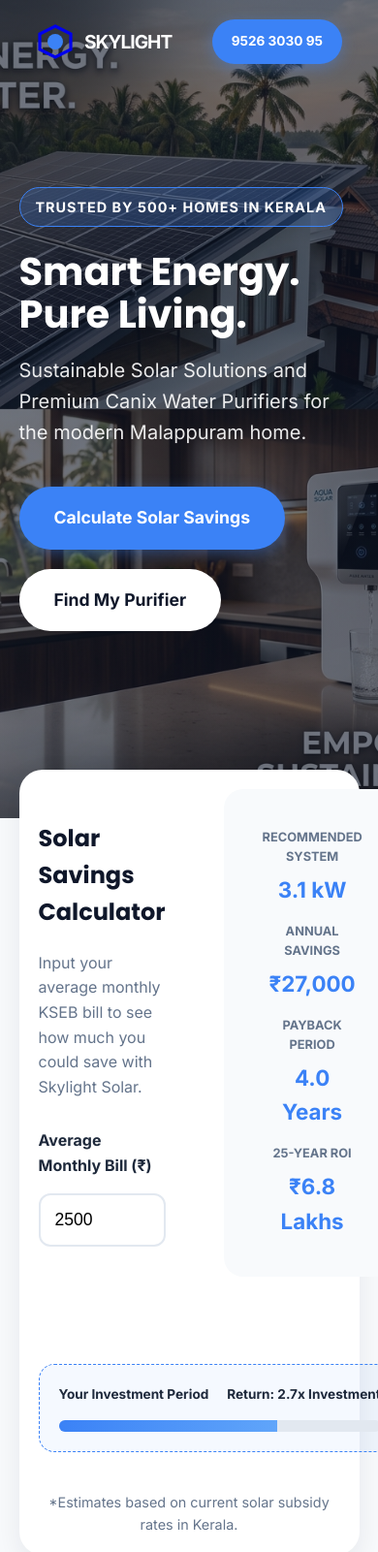
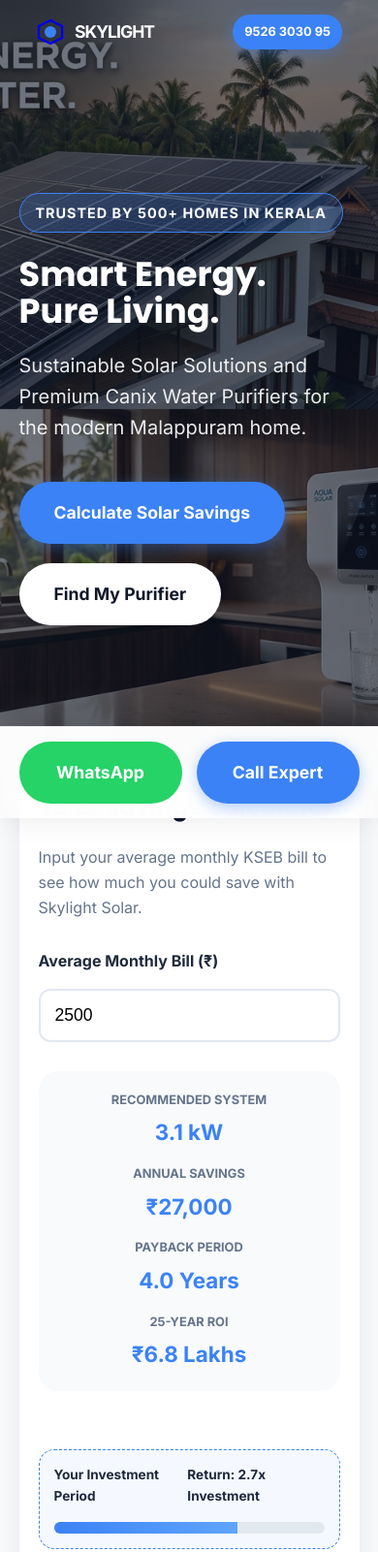
Before and after one commit to Shaazamaan/skylight-solar, a plain HTML site: page index.html in a window 390 px wide. Shown: the top 1601 px of the page at 97% size. Drawn offline with Linux system fonts and the light colour scheme.

Commit message:
Fix: Absolute Mobile Final - Aggressive !important overrides for stacking and overlap

```diff
--- a/index.html
+++ b/index.html
@@ -1,6 +1,6 @@
 <!--
   ╔══════════════════════════════════════════════════╗
-  ║    SKYLIGHT SOLAR   | BUILD MANIFEST v14.1       ║
+  ║    SKYLIGHT SOLAR   | BUILD MANIFEST v14.2 Final ║
   ╠══════════════════════════════════════════════════╣
   ║  Business      : Skylight Solar & Water Purifier ║
   ║  City          : Kottakkal                        ║
@@ -185,21 +185,24 @@
         @keyframes fadeIn { from { opacity: 0; transform: translateY(20px); } to { opacity: 1; transform: translateY(0); } }
 
         @media (max-width: 768px) {
-            #calculator { padding: 20px; margin-top: -50px; }
-            .calc-grid, .arc-grid { grid-template-columns: 1fr; }
-            .calc-result { grid-template-columns: 1fr !important; gap: 15px; }
-            .result-box h4 { font-size: 0.8rem; }
-            .result-box p { font-size: 1.4rem; }
-            #sticky-cta { display: flex; }
-            section { padding: 60px 0; }
+            #calculator { padding: 20px !important; margin-top: -50px !important; }
+            .calc-grid, .arc-grid { grid-template-columns: 1fr !important; gap: 30px !important; }
+            .calc-result { grid-template-columns: 1fr !important; gap: 15px !important; padding: 20px !important; }
+            .result-box h4 { font-size: 0.8rem !important; }
+            .result-box p { font-size: 1.4rem !important; }
+            #sticky-cta { display: flex !important; }
+            section { padding: 60px 0 !important; }
             .footer { padding-bottom: 240px !important; }
-            .roi-viz { padding: 20px; }
+            .roi-viz { padding: 15px !important; grid-column: span 1 !important; }
         }
 
         @media (max-width: 480px) {
-            .logo-text { font-size: 1.2rem; }
-            .header-btn span { display: none; }
-            header { padding: 20px 5% !important; }
+            .logo-text { font-size: 1.1rem !important; }
+            .logo-svg { width: 30px !important; height: 30px !important; }
+            .header-btn { padding: 8px 12px !important; font-size: 0.8rem !important; }
+            .header-btn span { display: none !important; }
+            header { padding: 15px 5% !important; }
+            h1 { font-size: 2.2rem !important; }
         }
 
     </style>
```
